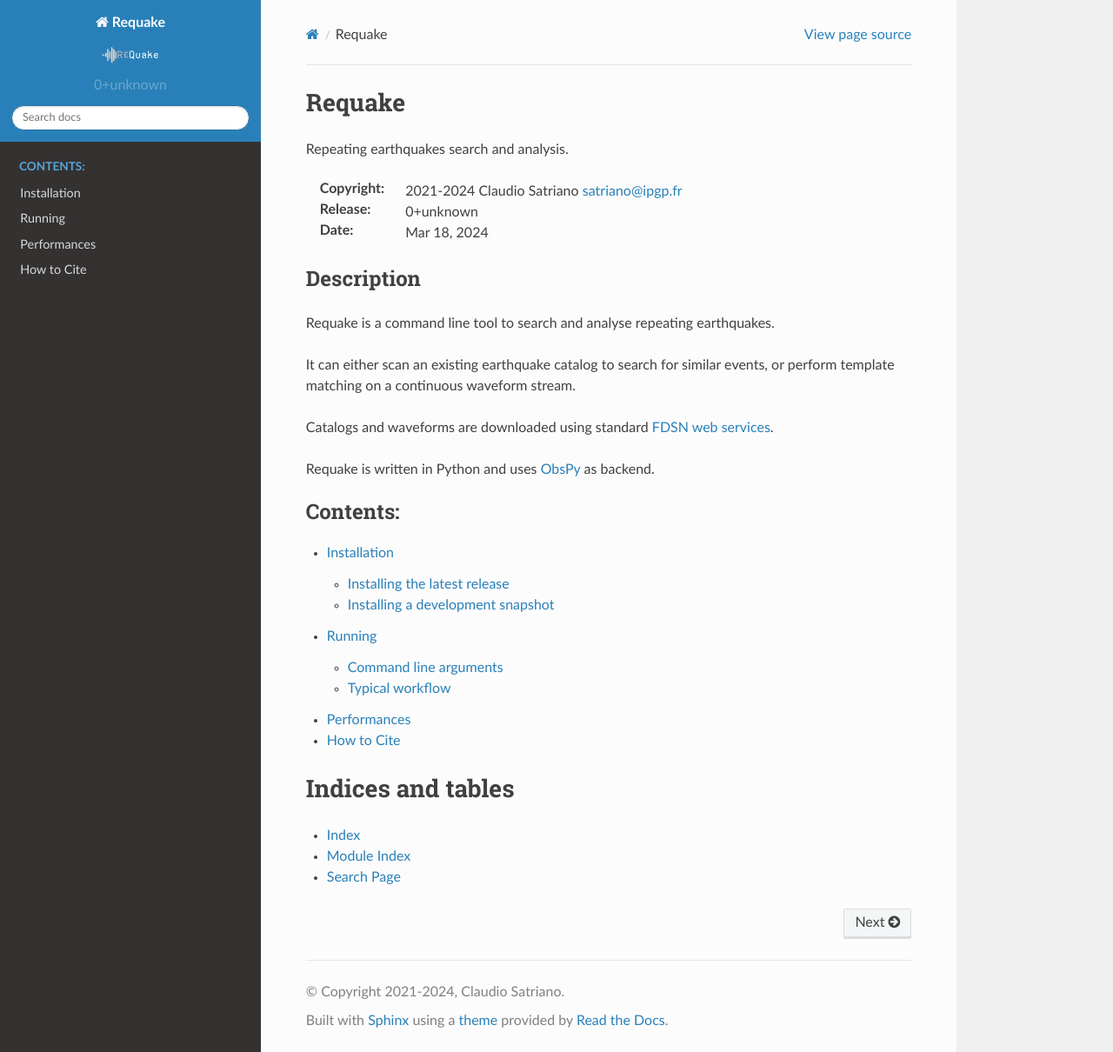
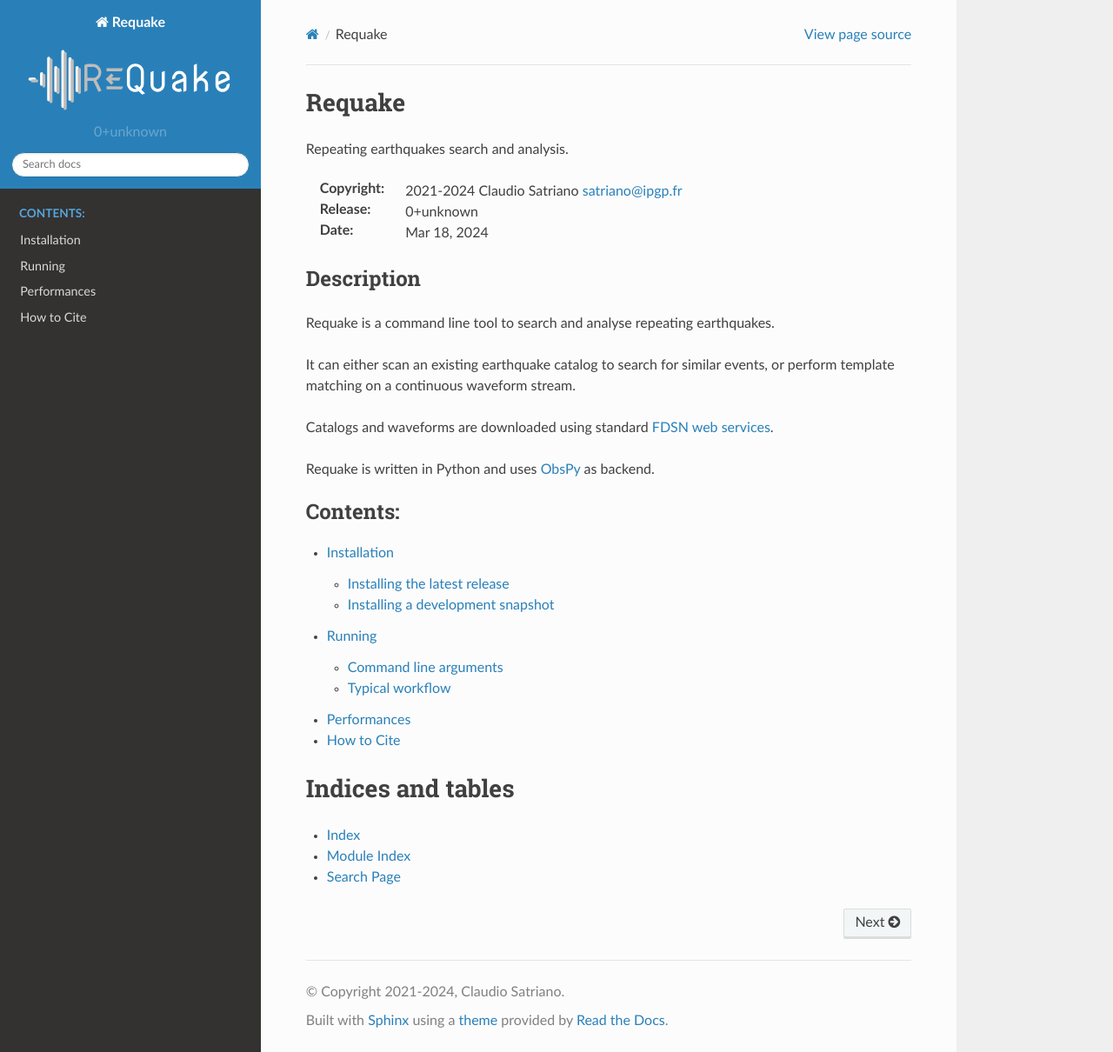
Before and after one commit to SeismicSource/requake, a Sphinx documentation site: the page built from docs/index.rst, in a window 1280 px wide and 1210 px high. Shown: the whole window at 87% size. Built offline with Sphinx 7.4.7 and the Read the Docs theme 2.0.0, drawn with Linux system fonts in a browser that asks for light colours; pages that are not in the unit, such as notebooks, are missing from menus.

Commit message:
Docs: make the logo in the sidebar larger

```diff
--- /dev/null
+++ b/docs/_static/custom.css
@@ -0,0 +1,3 @@
+.wy-side-nav-search .wy-dropdown > a img.logo, .wy-side-nav-search > a img.logo {
+    width: 275px;
+}
--- a/docs/conf.py
+++ b/docs/conf.py
@@ -67,3 +67,4 @@
 # relative to this directory. They are copied after the builtin static files,
 # so a file named "default.css" will overwrite the builtin "default.css".
 html_static_path = ['_static']
+html_css_files = ['custom.css']
```
